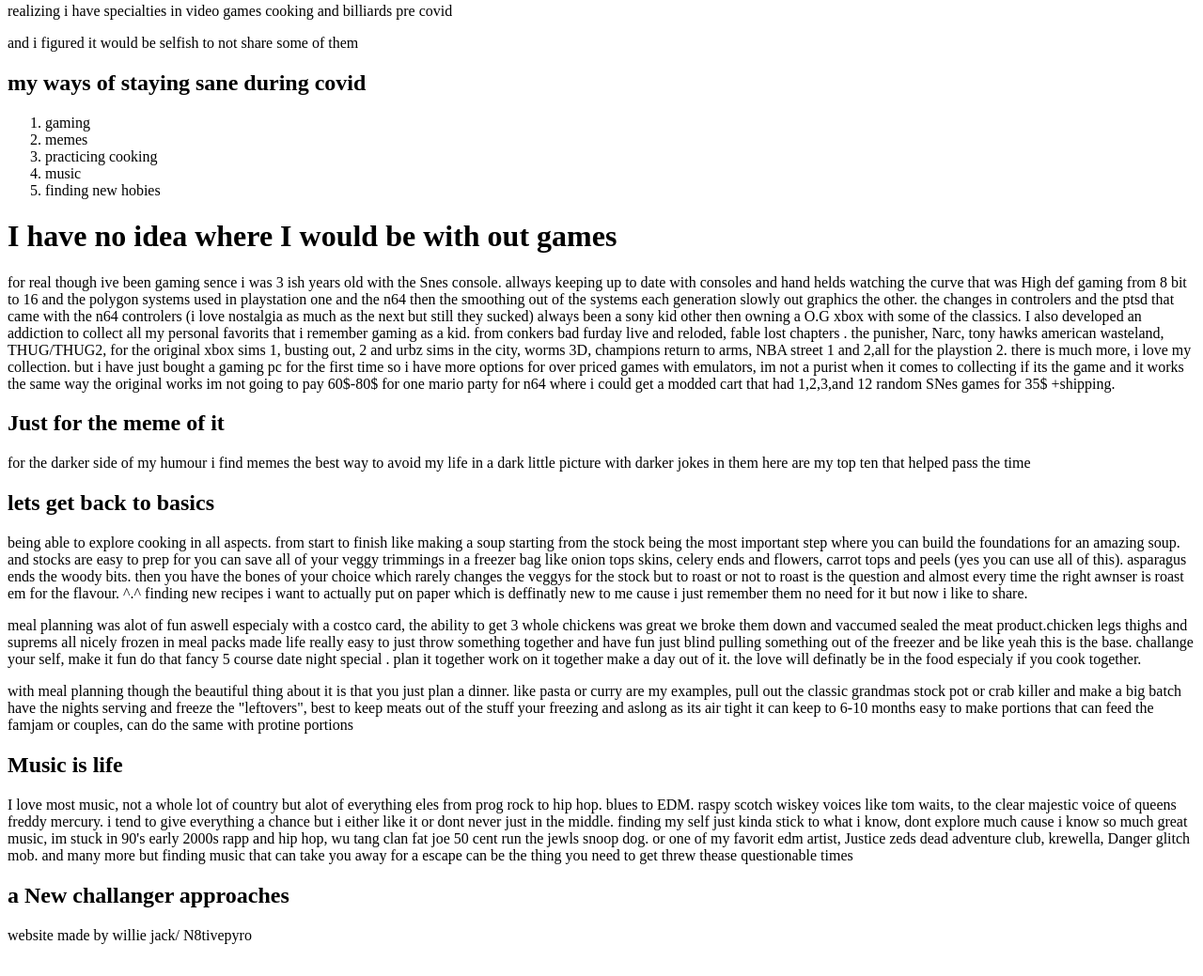
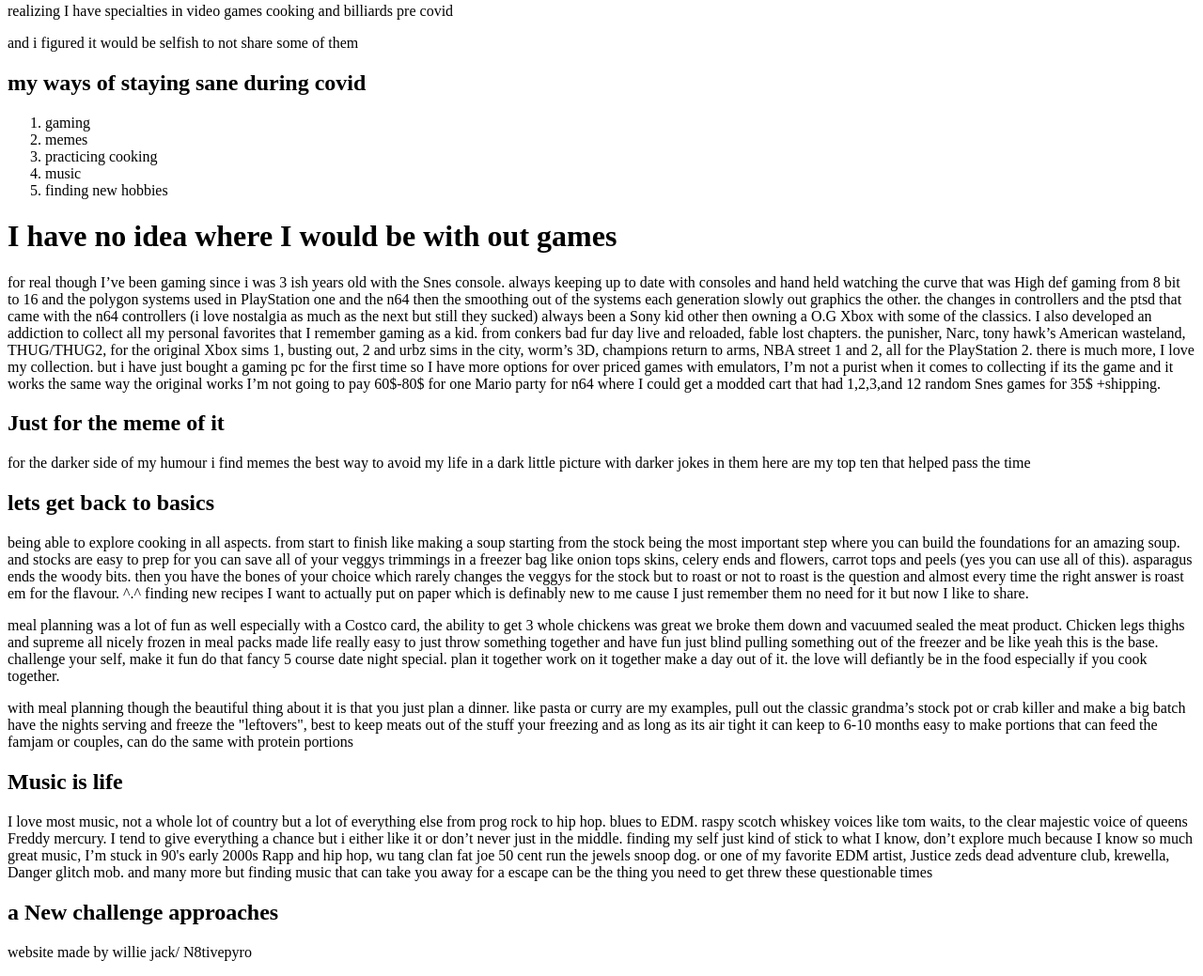
Before and after one commit to n8tivepyro/williejacks-website, a plain HTML site: page index.html in a window 1280 px wide. Shown: the part 77-1116 px from the top of the page at 94% size. Drawn offline with Linux system fonts and the light colour scheme.

Commit message:
Update index.html

```diff
--- a/index.html
+++ b/index.html
@@ -3,11 +3,11 @@
 <head>
     <title>N8tives pyros bonfire </title>
     <meta charset="utf-8">
-    <!-- hello fellow valt dwellers -->
+    <!-- hello fellow vault dwellers -->
    </head>
    <body>
        <h1>my skills </h1>
-         <p> realizing i have specialties in video games cooking and billiards pre covid</p>
+         <p> realizing I have specialties in video games cooking and billiards pre covid</p>
 
          <p><en>and i figured it would be selfish to not share some of them </en></p>
 <section>
@@ -18,27 +18,27 @@
    <li> memes</li>
     <li>practicing cooking</li>
    <li>music</li>
-   <li>finding new hobies</li>
+   <li>finding new hobbies</li>
 </ol>
 
 <h1>I have no idea where I would be with out games </h1>
-    <p>for real though ive been gaming sence i was 3 ish years old with the Snes console. allways keeping up to date with consoles and hand helds watching the curve that was High def gaming from 8 bit to 16 and the polygon systems used in playstation one and the n64 then the smoothing out of the systems each generation slowly out graphics the other. the changes in controlers and the ptsd that came with the n64 controlers (i love nostalgia as much as the next but still they sucked) always been a sony kid other then owning a O.G xbox with some of the classics. I also developed an addiction to collect all my personal favorits that i remember gaming as a kid. from conkers bad furday live and reloded, fable lost chapters . the punisher, Narc, tony hawks american wasteland, THUG/THUG2, for the original xbox   sims 1, busting out, 2 and urbz sims in the city, worms 3D, champions return to arms, NBA street 1 and 2,all for the playstion 2. there is much more, i love my collection. but i have just bought a gaming pc for the first time so i have more options for over priced games with emulators, im not a purist when it comes to collecting if its the game and it works the same way the original works im not going to pay 60$-80$ for one mario party for n64 where i could get a modded cart that had 1,2,3,and 12 random SNes games for 35$ +shipping.</p>
+    <p>for real though I’ve been gaming since i was 3 ish years old with the Snes console. always keeping up to date with consoles and hand held watching the curve that was High def gaming from 8 bit to 16 and the polygon systems used in PlayStation one and the n64 then the smoothing out of the systems each generation slowly out graphics the other. the changes in controllers and the ptsd that came with the n64 controllers (i love nostalgia as much as the next but still they sucked) always been a Sony kid other then owning a O.G Xbox with some of the classics. I also developed an addiction to collect all my personal favorites that I remember gaming as a kid. from conkers bad fur day live and reloaded, fable lost chapters. the punisher, Narc, tony hawk’s American wasteland, THUG/THUG2, for the original Xbox   sims 1, busting out, 2 and urbz sims in the city, worm’s 3D, champions return to arms, NBA street 1 and 2, all for the PlayStation 2. there is much more, I love my collection. but i have just bought a gaming pc for the first time so I have more options for over priced games with emulators, I’m not a purist when it comes to collecting if its the game and it works the same way the original works I’m not going to pay 60$-80$ for one Mario party for n64 where I could get a modded cart that had 1,2,3,and 12 random Snes games for 35$ +shipping.</p>
 
 <h2>Just for the meme of it </h2>
-        <p>for the darker side of my humour i find memes the best way to avoid my life in a dark little picture with darker jokes in them here are my top ten that helped pass the time  </p>
-<!--insert my selected 10 memes from my phone memerory-->
+        <p>for the darker side of my humour i find memes the best way to avoid my life in a dark little picture with darker jokes in them here are my top ten that helped pass the time </p>
+<!--insert my selected 10 memes from my phone memory-->
 
 <h2>lets get back to basics </h2>
-         <p>being able to explore cooking in all aspects. from start to finish like making a soup starting from the stock being the most important step where you can build the foundations for an amazing soup. and stocks are easy to prep for you can save all of your veggy trimmings in a freezer bag like onion tops skins, celery ends and flowers, carrot tops and peels (yes you can use all of this). asparagus ends the woody bits. then you have the bones of your choice which rarely changes the veggys for the stock but to roast or not to roast is the question and almost every time the right awnser is roast em for the flavour. ^.^ finding new recipes i want to actually put on paper which is deffinatly new to me cause i just remember them no need for it but now i like to share. </p>
+         <p>being able to explore cooking in all aspects. from start to finish like making a soup starting from the stock being the most important step where you can build the foundations for an amazing soup. and stocks are easy to prep for you can save all of your veggys trimmings in a freezer bag like onion tops skins, celery ends and flowers, carrot tops and peels (yes you can use all of this). asparagus ends the woody bits. then you have the bones of your choice which rarely changes the veggys for the stock but to roast or not to roast is the question and almost every time the right answer is roast em for the flavour. ^.^ finding new recipes I want to actually put on paper which is definably new to me cause I just remember them no need for it but now I like to share. </p>
 
-         <p>meal planning was alot of fun aswell especialy with a costco card, the ability to get 3 whole chickens was great we broke them down and vaccumed sealed the meat product.chicken legs thighs and suprems all nicely frozen in meal packs made life really easy to just throw something together and have fun just blind pulling something out of the freezer and be like yeah this is the base. challange your self, make it fun do that fancy 5 course date night special . plan it together work on it together make a day out of it. the love will definatly be in the food especialy if you cook together. </p>
+         <p>meal planning was a lot of fun as well especially with a Costco card, the ability to get 3 whole chickens was great we broke them down and vacuumed sealed the meat product. Chicken legs thighs and supreme all nicely frozen in meal packs made life really easy to just throw something together and have fun just blind pulling something out of the freezer and be like yeah this is the base. challenge your self, make it fun do that fancy 5 course date night special. plan it together work on it together make a day out of it. the love will defiantly be in the food especially if you cook together. </p>
 
-        <p>with meal planning though the beautiful thing about it is that you just plan a dinner. like pasta or curry are my examples, pull out the classic grandmas stock pot or crab killer and make a big batch have the nights serving and freeze the "leftovers", best to keep meats out of the stuff your freezing and aslong as its air tight it can keep to 6-10 months easy to make portions that can feed the famjam or couples, can do the same with protine portions  </p>
+        <p>with meal planning though the beautiful thing about it is that you just plan a dinner. like pasta or curry are my examples, pull out the classic grandma’s stock pot or crab killer and make a big batch have the nights serving and freeze the "leftovers", best to keep meats out of the stuff your freezing and as long as its air tight it can keep to 6-10 months easy to make portions that can feed the famjam or couples, can do the same with protein portions </p>
 
 <h2>Music is life </h2>
-        <p>I love most music, not a whole lot of country but alot of everything eles from prog rock to hip hop. blues to EDM. raspy scotch wiskey voices like tom waits, to the clear majestic voice of queens freddy mercury. i tend to give everything a chance but i either like it or dont never just in the middle. finding my self just kinda stick to what i know, dont explore much cause i know so much great music, im stuck in 90's early 2000s rapp and hip hop, wu tang clan fat joe 50 cent run the jewls snoop dog. or one of my favorit edm artist, Justice zeds dead adventure club, krewella, Danger glitch mob. and many more but finding music that can take you away for a escape can be the thing you need to get threw thease questionable times  </p>
+        <p>I love most music, not a whole lot of country but a lot of everything else from prog rock to hip hop. blues to EDM. raspy scotch whiskey voices like tom waits, to the clear majestic voice of queens Freddy mercury. I tend to give everything a chance but i either like it or don’t never just in the middle. finding my self just kind of stick to what I know, don’t explore much because I know so much great music, I’m stuck in 90's early 2000s Rapp and hip hop, wu tang clan fat joe 50 cent run the jewels snoop dog. or one of my favorite EDM artist, Justice zeds dead adventure club, krewella, Danger glitch mob. and many more but finding music that can take you away for a escape can be the thing you need to get threw these questionable times  </p>
 
-<h2>a New challanger approaches </h2>
+<h2>a New challenge approaches </h2>
 <p></p>
 
 <h2></h2>
```
